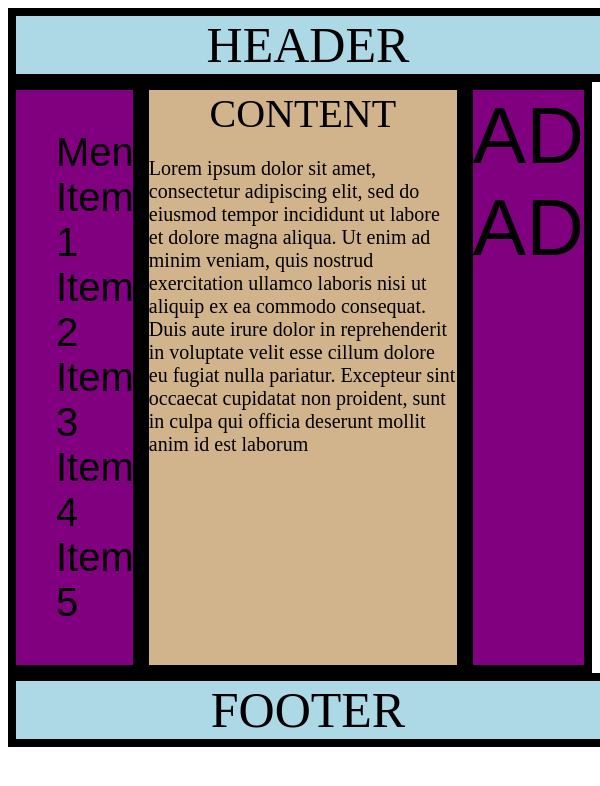
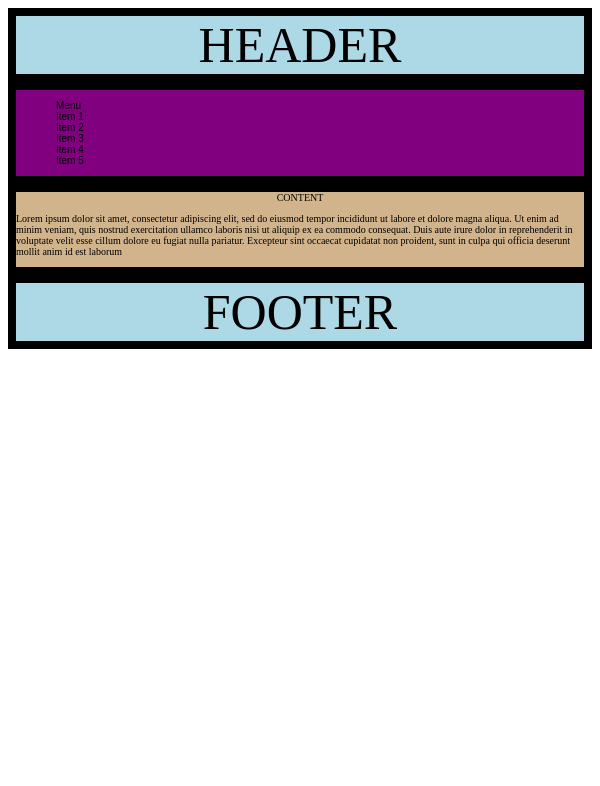
Before and after one commit to rmartinez800/hello-html, a plain HTML site: page css_layout_homework/index.html in a window 600 px wide. Drawn offline with Linux system fonts and the light colour scheme.

Commit message:
DC Interest New

```diff
--- a/css_layout_homework/holy_grail_style.css
+++ b/css_layout_homework/holy_grail_style.css
@@ -1,5 +1,4 @@
 .hBox {
-    width: 100%;
     border: 8px solid black;
     background-color: lightblue;
     text-align: center;
@@ -14,8 +13,8 @@
     display: flex;
   }
   .mBox {
+    flex: 25;
     background-color: purple;
-    width: 20%;
     height: 100%;
     border: 8px solid black;
     font-size: 40px;
@@ -29,7 +28,6 @@
     text-align: left;
   }
   footer {
-    width: 100%;
     border: 8px solid black;
     background-color: lightblue;
     text-align: center;
@@ -37,7 +35,7 @@
     font-family: sans-seriff
   }
   .content {
-    width: 60%;
+    flex: 50;
     border: 8px solid black;
     background-color: tan;
   }
@@ -50,8 +48,8 @@
     text-align: left;
   }
   .AD{
+    flex: 25;
     background-color: purple;
-    width: 20%;
     border: 8px solid black;
     font-size: 80px;
     font-family: Arial;
@@ -60,3 +58,27 @@
     list-style-type: none;
     text-align: center;
   }
+  @media only screen and (max-width: 800px) and (min-width: 600px) {
+    .AD {
+      display: none;
+    }
+  }
+  @media only screen and (max-width: 600px) {
+    .flexContainer {
+      flex-direction: column;
+    }
+  }
+  @media only screen and (max-width: 600px) {
+    .AD {
+      font-size: 10px;
+    }
+    .content header{
+      font-size: 10px;
+    }
+    .content p{
+      font-size: 10px;
+    }
+    .mBox {
+      font-size: 10px;
+    }
+  }
```
Also changed, not shown: DCinterest/index.html (added, +24 -0 lines), css_layout_homework/index.html (+2 -2 lines), DCinterest/DCinterest_style.css (added), DCinterest/design.jpeg (added), DCinterest/img/cozy.jpg (added), DCinterest/img/creek.jpg (added), DCinterest/img/logo.png (added), DCinterest/img/studio.jpg (added), 1 other file.
